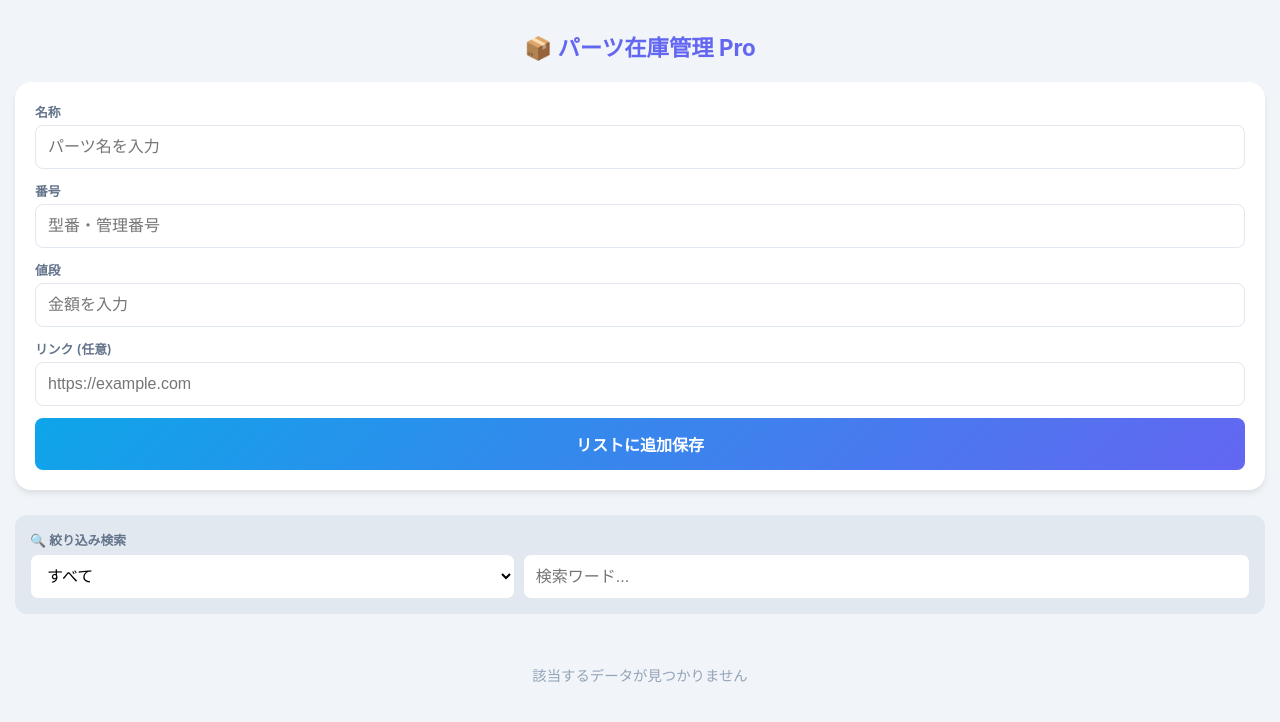
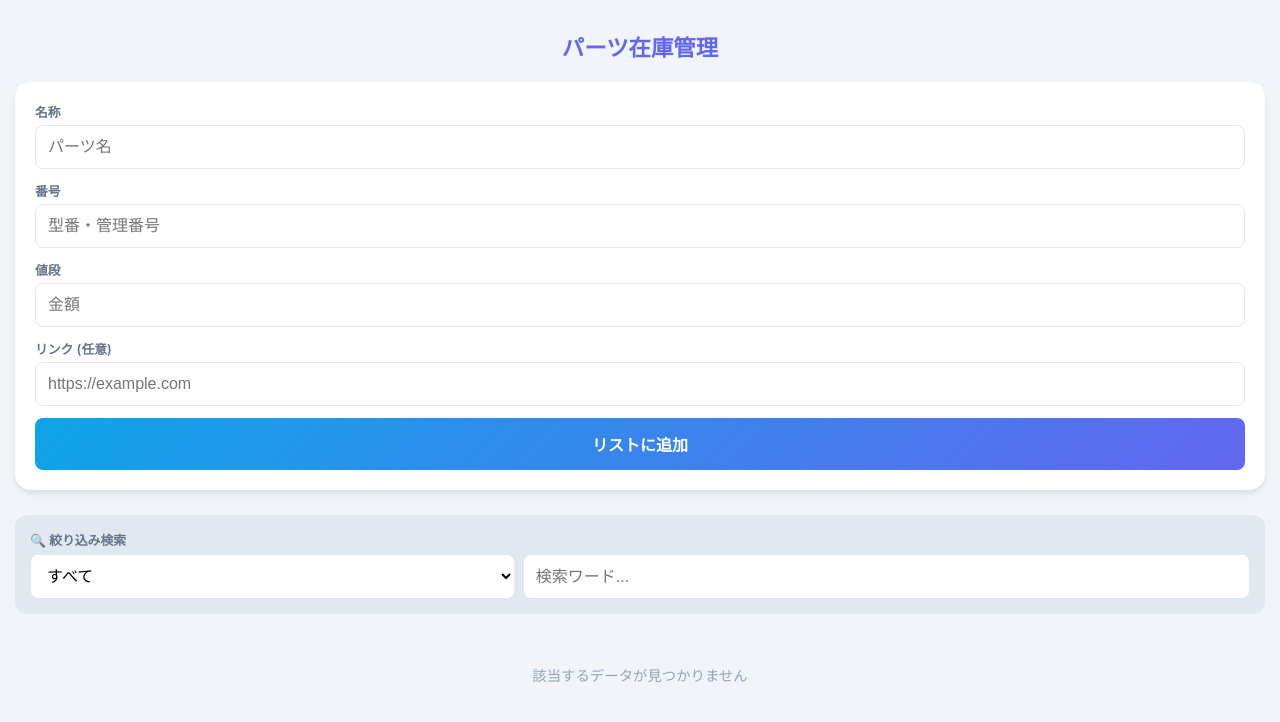
Before and after one commit to arufaomegaekusutorimu-a11y/work, a plain HTML site: page index.html in a window 1280 px wide. Drawn offline with Linux system fonts and the light colour scheme.

Commit message:
Update index.html

```diff
--- a/index.html
+++ b/index.html
@@ -147,13 +147,13 @@
 </head>
 <body>
 
-    <h1>📦 パーツ在庫管理 Pro</h1>
+    <h1>パーツ在庫管理</h1>
 
     <div class="form-container" id="formContainer">
         <input type="hidden" id="editId" value="">
         <div class="input-group">
             <label id="formLabel">名称</label>
-            <input type="text" id="partName" placeholder="パーツ名を入力">
+            <input type="text" id="partName" placeholder="パーツ名">
         </div>
         <div class="input-group">
             <label>番号</label>
@@ -161,14 +161,14 @@
         </div>
         <div class="input-group">
             <label>値段</label>
-            <input type="number" id="partPrice" placeholder="金額を入力">
+            <input type="number" id="partPrice" placeholder="金額">
         </div>
         <div class="input-group">
             <label>リンク (任意)</label>
             <input type="url" id="partLink" placeholder="https://example.com">
         </div>
         <div class="btn-group">
-            <button class="add-btn" id="submitBtn" onclick="processForm()">リストに追加保存</button>
+            <button class="add-btn" id="submitBtn" onclick="processForm()">リストに追加</button>
             <button class="cancel-btn" id="cancelBtn" onclick="resetForm()">キャンセル</button>
         </div>
     </div>
```
